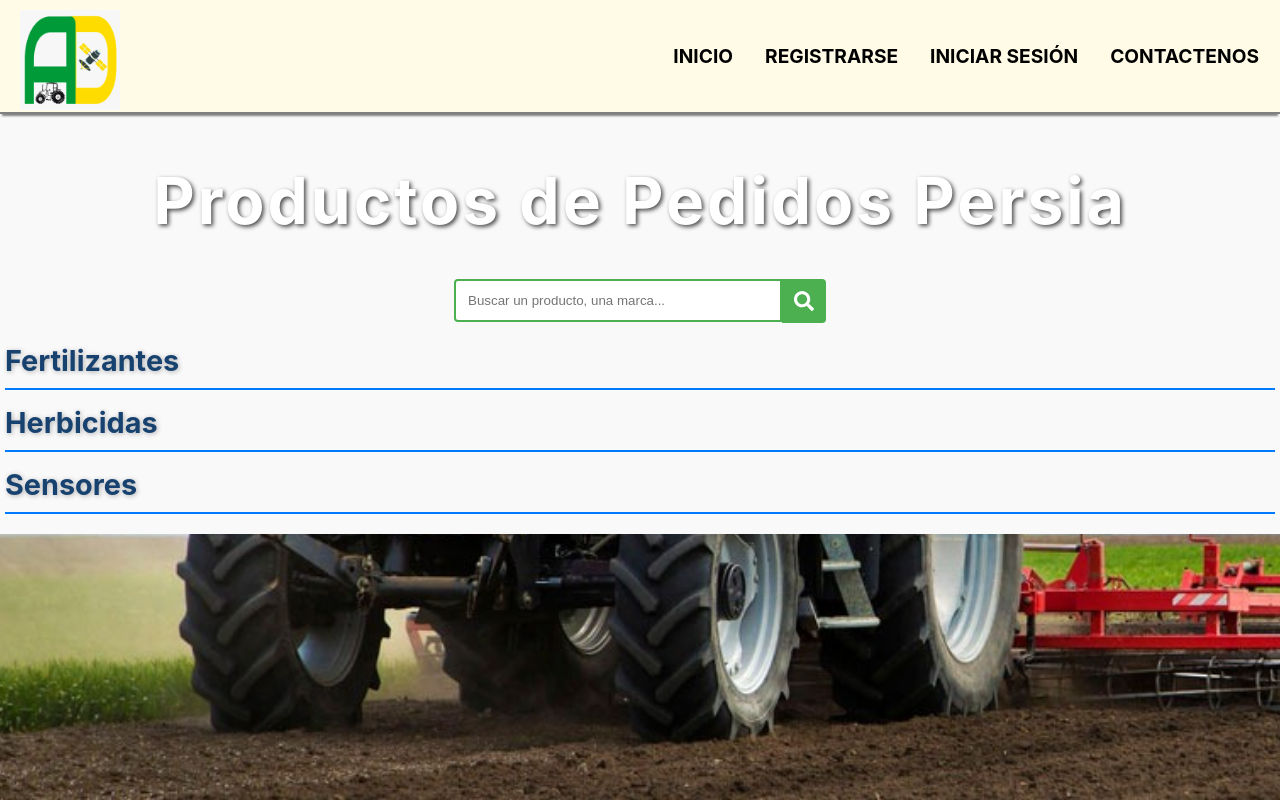
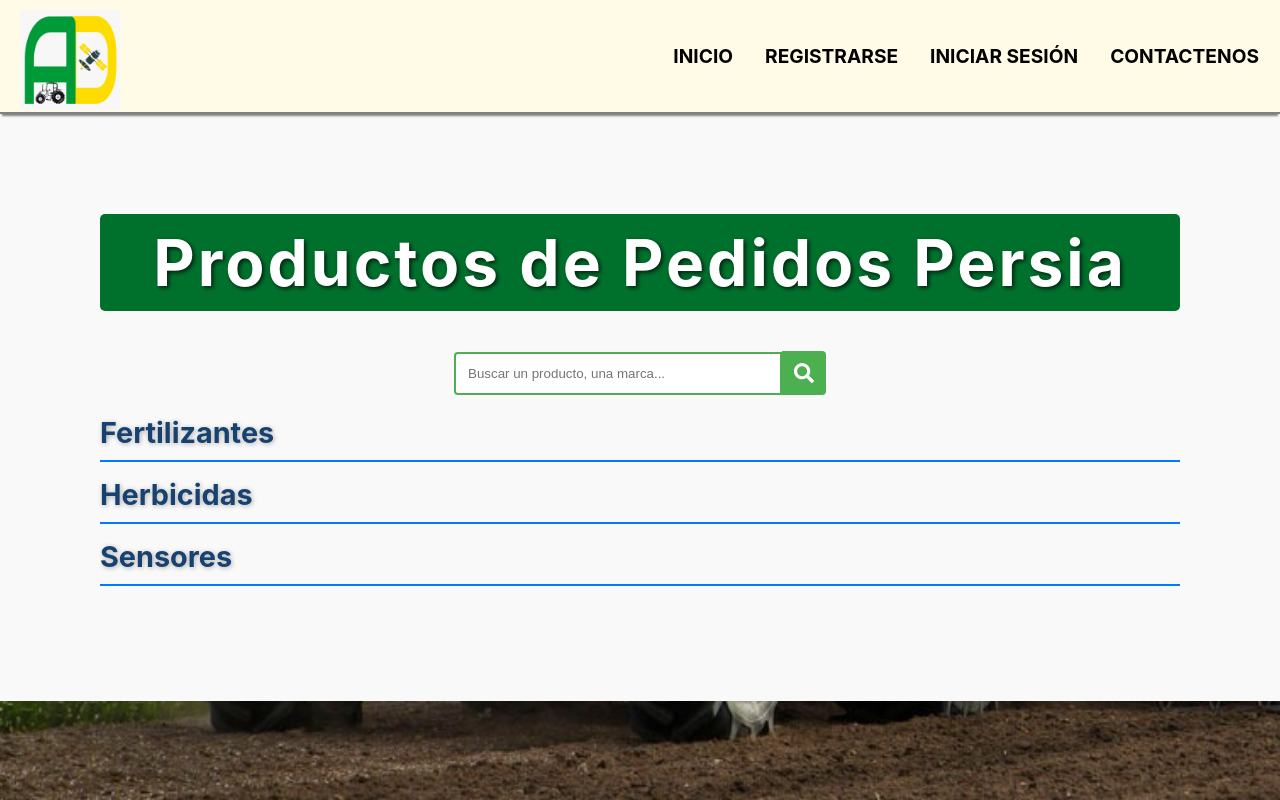
Before and after one commit to JCmixia25/Sistema-de-pedidos-, a React (Create React App) app: page / in a window 1280 px wide. Built offline with nearby package versions, Linux system fonts and the light colour scheme.

Commit message:
Vista inicio 2.css

```diff
--- a/public/index.html
+++ b/public/index.html
@@ -27,7 +27,8 @@
     <title>React App</title>
        <!-- Agrega el enlace de Font Awesome aquí -->
        <link rel="stylesheet" href="https://cdnjs.cloudflare.com/ajax/libs/font-awesome/6.0.0-beta3/css/all.min.css">
-  </head>
+
+      </head>
   <body>
     <noscript>You need to enable JavaScript to run this app.</noscript>
     <div id="root"></div>
@@ -41,5 +42,6 @@
       To begin the development, run `npm start` or `yarn start`.
       To create a production bundle, use `npm run build` or `yarn build`.
     -->
+
   </body>
 </html>
--- a/src/components/Contacts.css
+++ b/src/components/Contacts.css
@@ -12,7 +12,7 @@ body, html {
     font-family: 'Arial', sans-serif;
     border-radius: 10px;
     box-shadow: 0 4px 20px rgba(0, 0, 0, 0.3);
-    background-image: url('../inicio.jpeg');
+  /*  background-image: url('../inicio.jpeg'); */
     background-size: cover;
     background-position: center;
     background-repeat: no-repeat;
--- a/src/components/Home.css
+++ b/src/components/Home.css
@@ -1,8 +1,12 @@
+
+
 .home-container {
-    padding: 5px;
+    padding: 100px;
     text-align: center;
     background-color: #f9f9f9;
   }
+
+  /* Resto del CSS... */
 
 
 .search-container {
@@ -166,3 +170,10 @@
   border-radius: 8px;
   box-shadow: 0 2px 6px rgba(0, 0, 0, 0.2);
 }
+
+h1 {
+
+  background-color: #00712D;
+  padding: 10px;
+  margin: 0;
+  border-radius: 5px;}
--- a/src/components/Login.css
+++ b/src/components/Login.css
@@ -6,7 +6,7 @@ html, body {
 }
 
 body {
-  background-image: url('./inicio.jpeg');
+ background-image: url('./inicio.jpeg');
   background-size: cover; /* Asegura que la imagen cubra toda la pantalla */
   background-position: center; /* Centra la imagen en la pantalla */
   background-repeat: no-repeat; /* Evita repetir la imagen */
```
